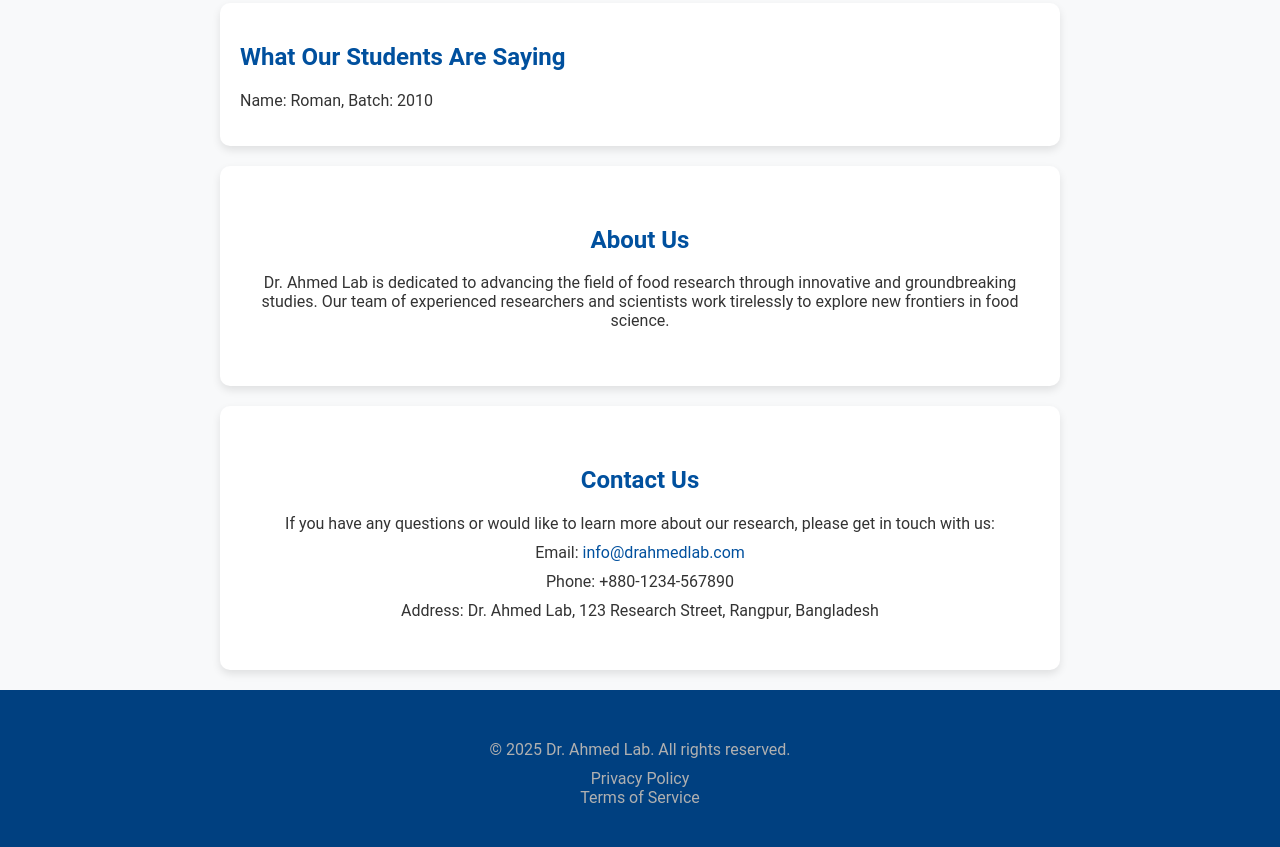
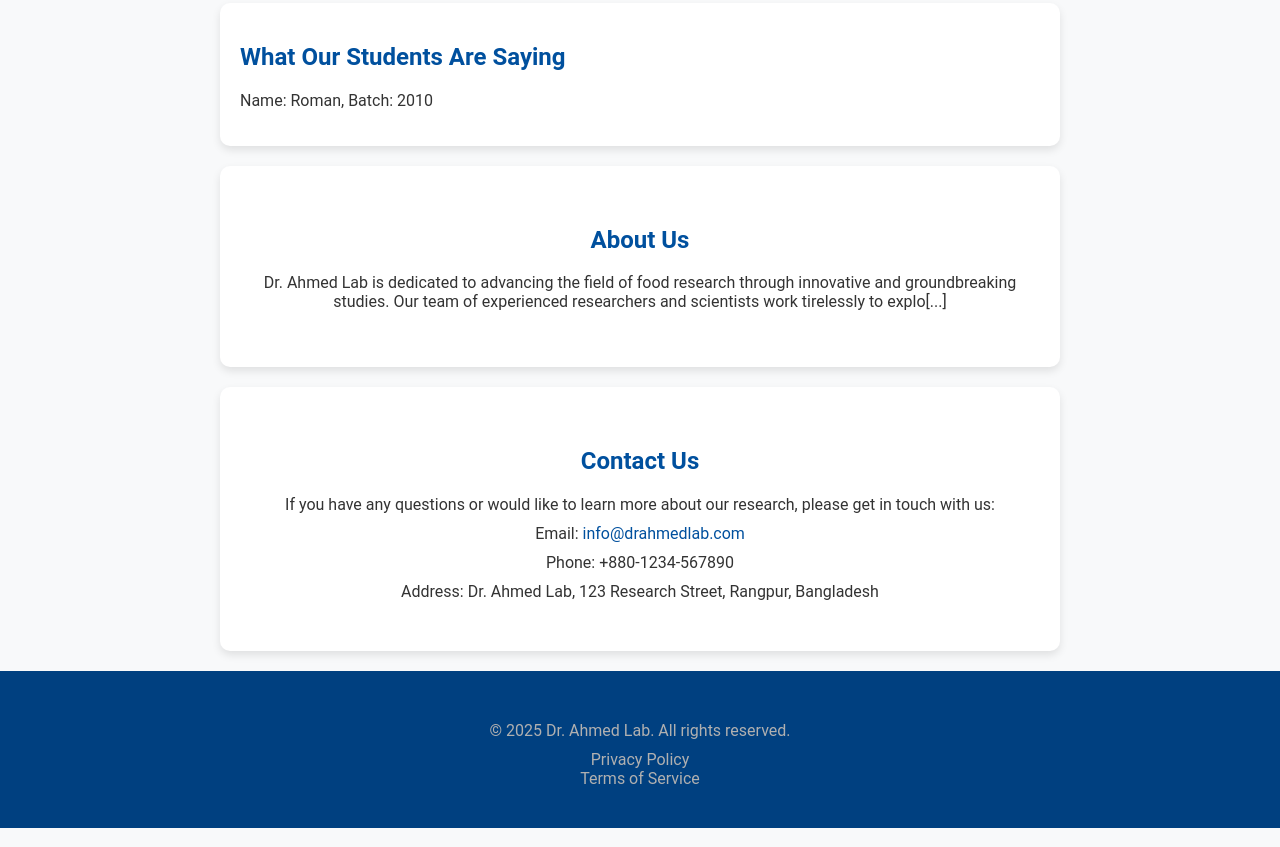
Before and after one commit to foodresearchers/DALab, a plain HTML site: page index.html in a window 1280 px wide. Shown: the part 949-1796 px from the top of the page. Drawn offline with Linux system fonts and the light colour scheme.

Commit message:
Update index.html

```diff
--- a/index.html
+++ b/index.html
@@ -60,7 +60,7 @@
     <!-- About Us Section -->
     <section class="about-us" id="about-us">
         <h2>About Us</h2>
-        <p>Dr. Ahmed Lab is dedicated to advancing the field of food research through innovative and groundbreaking studies. Our team of experienced researchers and scientists work tirelessly to explore new frontiers in food science.</p>
+        <p>Dr. Ahmed Lab is dedicated to advancing the field of food research through innovative and groundbreaking studies. Our team of experienced researchers and scientists work tirelessly to explo[...]
     </section>
 
     <!-- Contact Us Section -->
```
